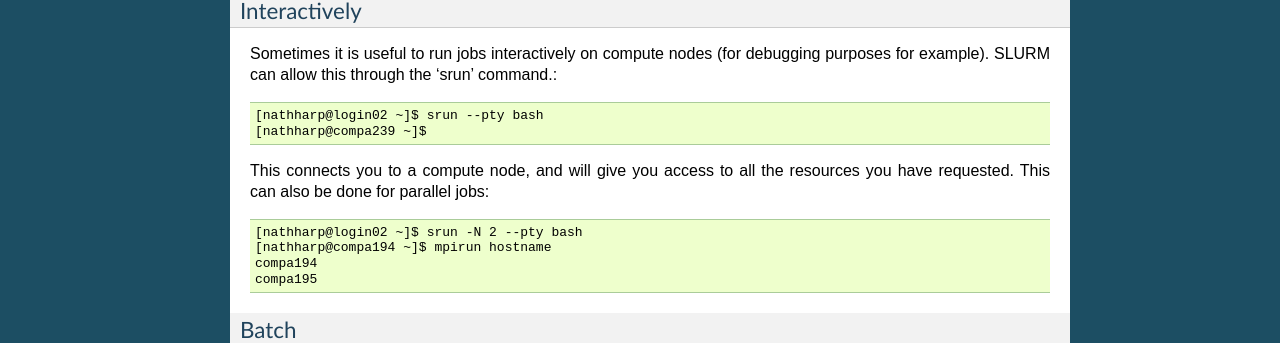
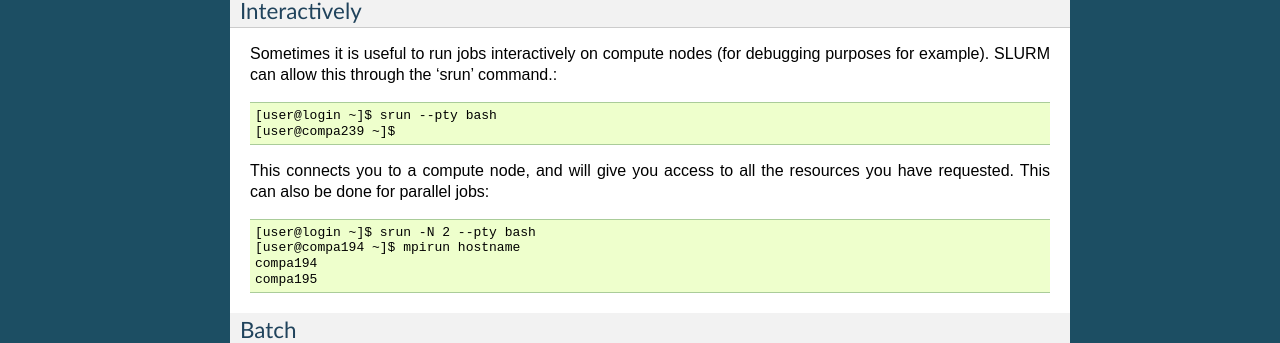
Before and after one commit to CFMS/cfms-rtd, a Sphinx documentation site: the page built from docs/runningjobs.rst, in a window 1280 px wide. Shown: the part 1361-1704 px from the top of the page. Built offline with Sphinx 7.4.7, drawn with Linux system fonts in a browser that asks for light colours; pages that are not in the unit, such as notebooks, are missing from menus.

Commit message:
changed nathharp to user

```diff
--- a/docs/runningjobs.rst
+++ b/docs/runningjobs.rst
@@ -76,14 +76,14 @@ Interactively
 Sometimes it is useful to run jobs interactively on compute nodes (for debugging purposes for example).   SLURM can allow this
 through the 'srun' command.::
 
-  [nathharp@login02 ~]$ srun --pty bash
-  [nathharp@compa239 ~]$
+  [user@login ~]$ srun --pty bash
+  [user@compa239 ~]$
 
 This connects you to a compute node, and will give you access to all the resources you have requested.   This can also be done for
 parallel jobs::
 
-  [nathharp@login02 ~]$ srun -N 2 --pty bash
-  [nathharp@compa194 ~]$ mpirun hostname
+  [user@login ~]$ srun -N 2 --pty bash
+  [user@compa194 ~]$ mpirun hostname
   compa194
   compa195
 
```
